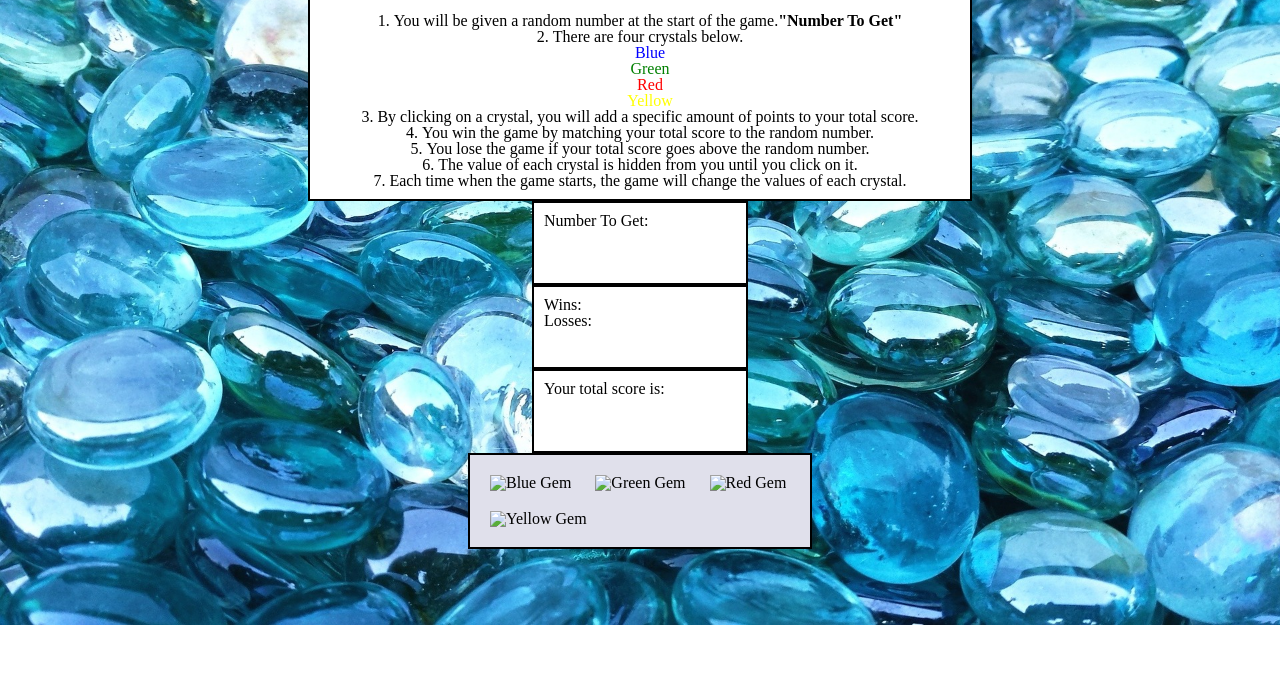
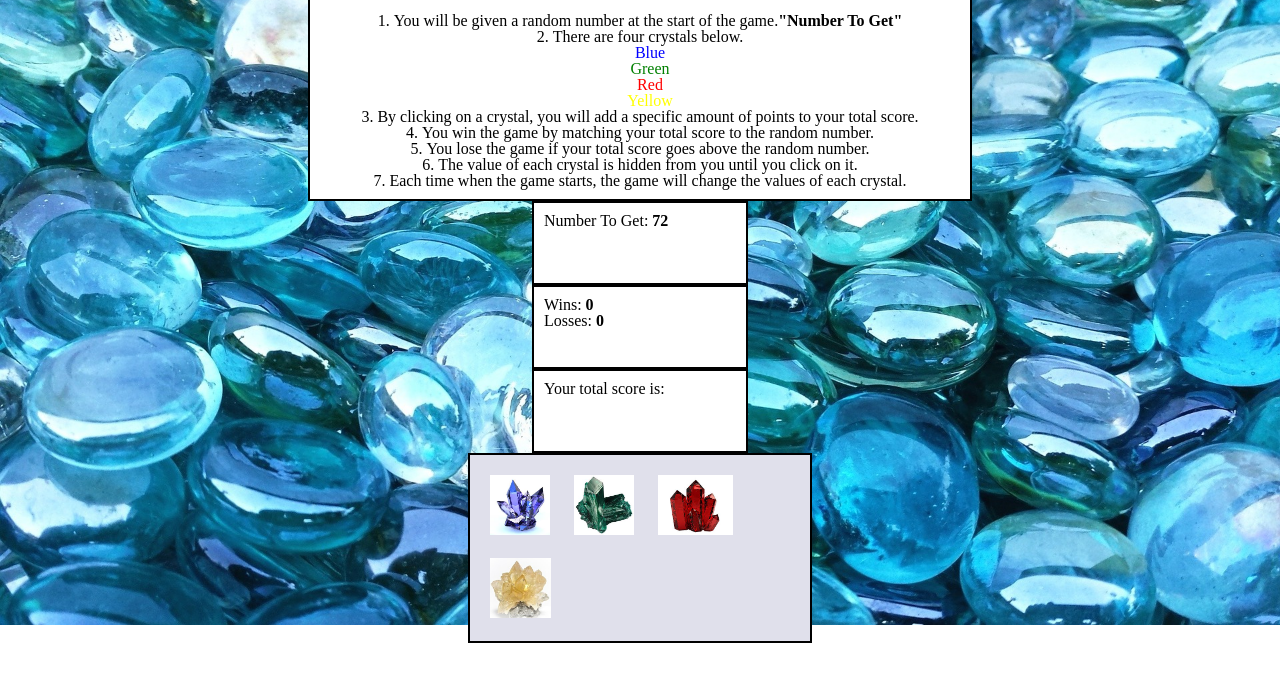
Before and after one commit to kalipsco/crystal-game, a plain HTML site: page index.html in a window 1280 px wide. Shown: the part 95-776 px from the top of the page. Drawn offline with nearby package versions, Linux system fonts and the light colour scheme; files that its build step writes are made by us from their sources; files whose address does not match are found by name.

Commit message:
update 4

```diff
--- a/index.html
+++ b/index.html
@@ -4,8 +4,8 @@
 	<meta charset="UTF-8">
 	<title>Crystal Game</title>
 
-	<link rel="stylesheet" type="text/css" href="assets/css/reset.css">
-	<link rel="stylesheet" type="text/css" href="assets/css/style.css">
+	<link rel="stylesheet" type="text/css" href="assets2/css/reset.css">
+	<link rel="stylesheet" type="text/css" href="assets2/css/style.css">
 
 </head>
 <body>
@@ -51,14 +51,14 @@
 		</h2>
 	</div>
 	<div class="gems">
-		<img src="assets/images/blue2.jpg" class=gemImage id="one" alt="Blue Gem">
-		<img src="assets/images/green2.jpg" class=gemImage id="two" alt="Green Gem">
-		<img src="assets/images/red2.jpg" class=gemImage id= "three" alt="Red Gem">
-		<img src="assets/images/yellow4.jpg" class=gemImage id= "four" alt="Yellow Gem">
+		<img src="assets2/images/blue2.jpg" class=gemImage id="one" alt="Blue Gem">
+		<img src="assets2/images/green2.jpg" class=gemImage id="two" alt="Green Gem">
+		<img src="assets2/images/red2.jpg" class=gemImage id= "three" alt="Red Gem">
+		<img src="assets2/images/yellow4.jpg" class=gemImage id= "four" alt="Yellow Gem">
 	</div>
 
 	<script type="text/javascript" src="https://code.jquery.com/jquery-2.2.0.js"></script>
-	<script type="text/javascript" src="assets/javascript/javascript.js"></script>
+	<script type="text/javascript" src="assets2/javascript/javascript.js"></script>
 
 </body>
 </html>
```
